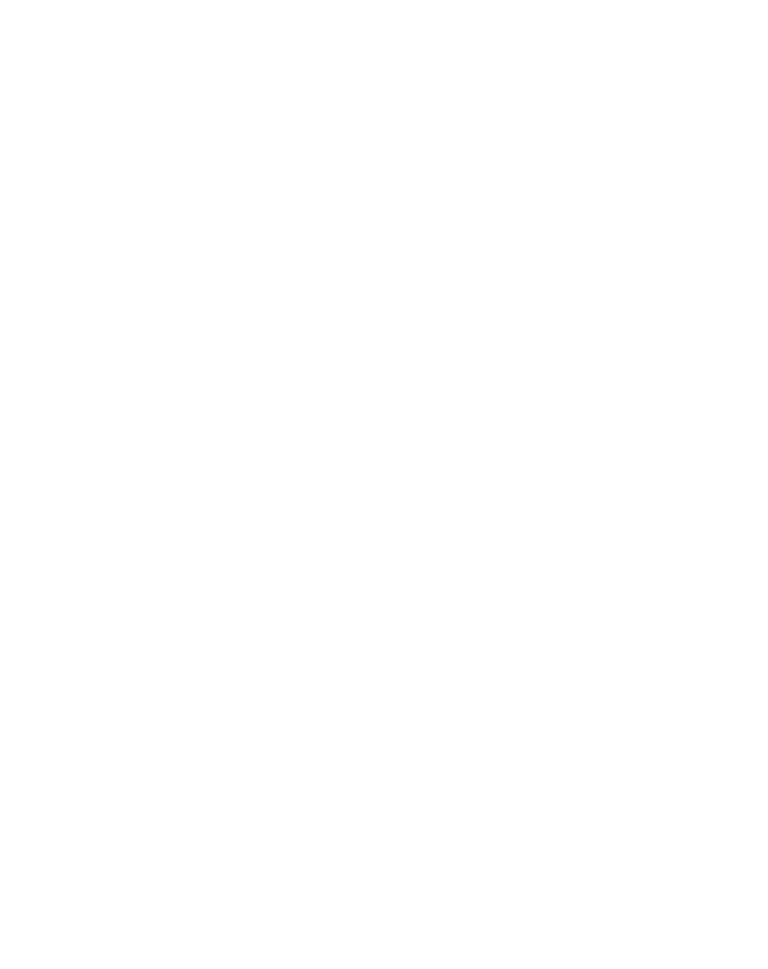
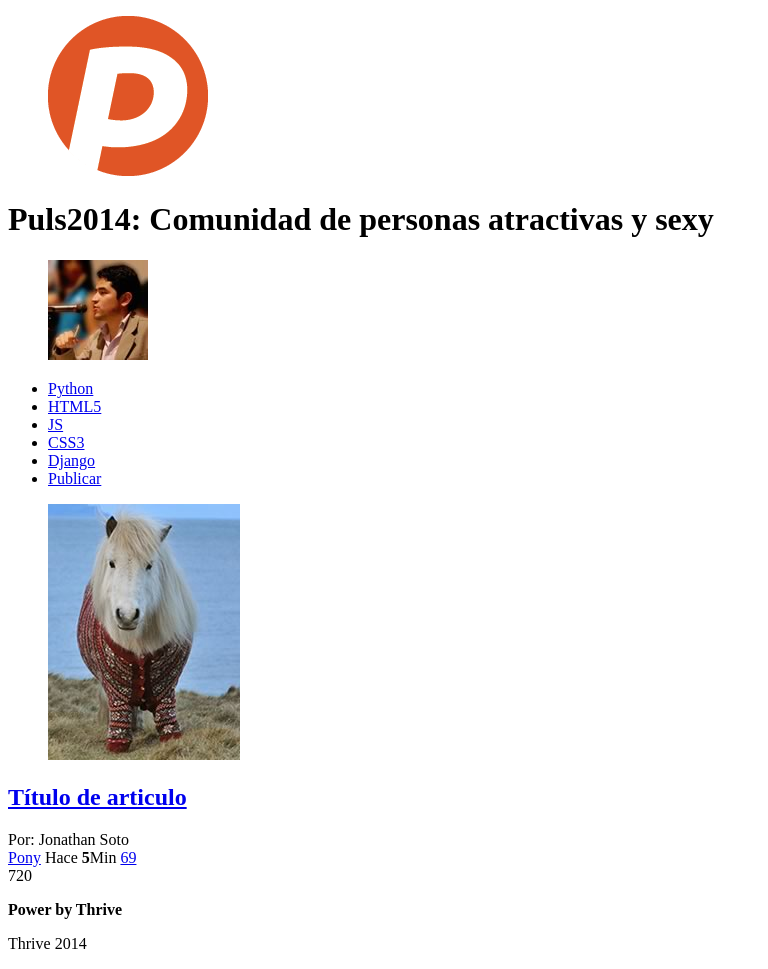
Before and after one commit to jonasotow/Puls2014, a plain HTML site: page index.html in a window 1280 px wide. Shown: the whole page, without its empty margins (0-768 px from the left). Before the commit the page ends 800 px from the top, so only its background shows below. Drawn offline with Linux system fonts and the light colour scheme.

Commit message:
Archivos nuevos

```diff
--- a/index.html
+++ b/index.html
@@ -1,10 +1,67 @@
 <!doctype html>
-<html lang="en">
+<html lang="es">
 <head>
-	<meta charset="UTF-8">
-	<title>HOla</title>
+	<meta charset="UTF-8" />
+	<meta description="Proyecto de la primera generación del 2014 del Curso de Diseño Web" />
+	<title>Puls2014 Comunidad de personas Atractivas y sexy</title>
 </head>
 <body>
+	<header>
+		<figure id="logo">
+			<img src="img/logo.png" alt="Logo Puls2014">
+		</figure>
+		<h1>Puls2014: Comunidad de personas atractivas y sexy</h1>
+		<figure id="avatar">
+			<img src="img/avatar.jpg" alt="">
+		</figure>
+	</header>
+	<nav>
+		<ul>
+			<li><a href="#">Python</a></li>
+			<li><a href="#">HTML5</a></li>
+			<li><a href="#">JS</a></li>
+			<li><a href="#">CSS3</a></li>
+			<li><a href="#">Django</a></li>
+			<li id="publicar_nav">
+				<a href="#">Publicar</a>
+			</li>
+		</ul>
+	</nav>
+	<section id="contenido">
+		<article class="item">
+			<figure class="imagen_item">
+				<img src="img/imagen.jpg" alt="">
+			</figure>
+			<h2 class="itulo_item">
+				<a href="#">Título de articulo</a>
+			</h2>
+			<div class="auto_item">
+				Por: Jonathan Soto
+			</div>
+			<div class="datos_item">
+				<a href="#" class="tag_item">Pony</a>
+				<span class="fecha_item">
+					Hace <strong>5</strong>Min
+				</span>
+				<a href="#" class="comentarios_item">69</a>
+				<a href="#" class="guardar_item"></a>
+			</div>
+			<div class="votacion">
+				<a href="#" class="up"></a>
+				720
+				<a href="#" class="down"></a>
+			</div>
+		</article>
+	</section>
+	<footer>
+		<p>
+			<strong>Power by Thrive</strong>
+		</p>
+		<p>
+			Thrive 2014
+		</p>
+
+	</footer>
 
 </body>
 </html>
```
Also changed, not shown: img/avatar.jpg (added), img/imagen.jpg (added), img/logo.png (added).
